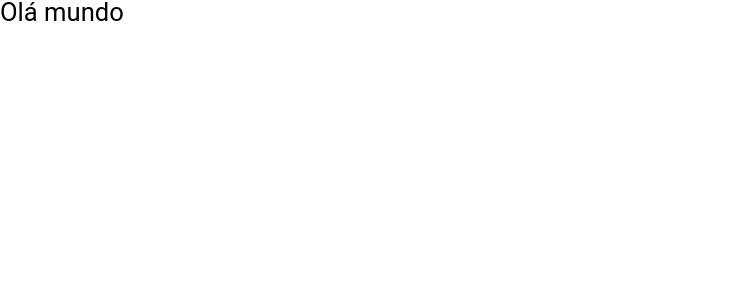
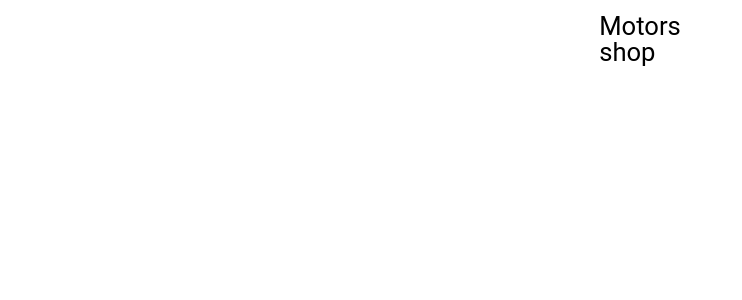
Before and after one commit to Kenzie-Car-Grupo-1/kenzie-cars-front, a React (Vite) app in the folder kenzie-cars-front/: page /dashboard in a window 1280 px wide. Shown: the top 300 px of the page, without its empty margins (0-742 px from the left). Built offline with nearby package versions, Linux system fonts and the light colour scheme.

Commit message:
feat: create headers component

```diff
--- /dev/null
+++ b/kenzie-cars-front/src/components/headers/headerDesktop/index.tsx
@@ -0,0 +1,5 @@
+const HeaderDesktop = () => {
+  return <h1>HeaderDesktop</h1>;
+};
+
+export default HeaderDesktop;
--- /dev/null
+++ b/kenzie-cars-front/src/components/headers/headerMobile/index.tsx
@@ -0,0 +1,13 @@
+import { StyledHeaderMobile } from "./style";
+
+const HeaderMobile = () => {
+  return (
+    <StyledHeaderMobile>
+      <h1>
+        Motors <p>shop</p>{" "}
+      </h1>
+    </StyledHeaderMobile>
+  );
+};
+
+export default HeaderMobile;
--- /dev/null
+++ b/kenzie-cars-front/src/components/headers/headerMobile/style.ts
@@ -0,0 +1,12 @@
+import styled from "styled-components";
+
+export const StyledHeaderMobile = styled.div`
+  width: 100%;
+  height: 80px;
+
+  position: fixed;
+
+  display: flex;
+  justify-content: center;
+  align-items: center;
+`;
--- /dev/null
+++ b/kenzie-cars-front/src/components/headers/index.tsx
@@ -0,0 +1,6 @@
+import HeaderMobile from "./headerMobile";
+
+const Header = () => {
+  return <HeaderMobile />;
+};
+export default Header;
--- a/kenzie-cars-front/src/pages/dashboard/index.tsx
+++ b/kenzie-cars-front/src/pages/dashboard/index.tsx
@@ -1,5 +1,7 @@
+import Header from "../../components/headers";
+
 const Dashboard = () => {
-  return <h1>Olá mundo</h1>;
+  return <Header />;
 };
 
 export default Dashboard;
```
